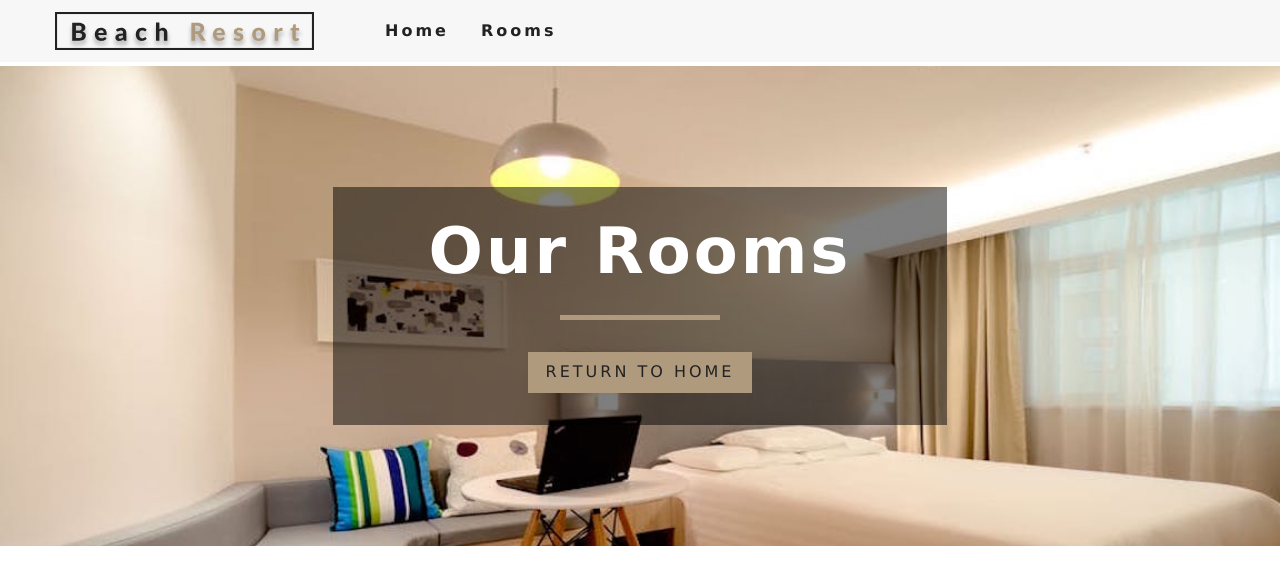
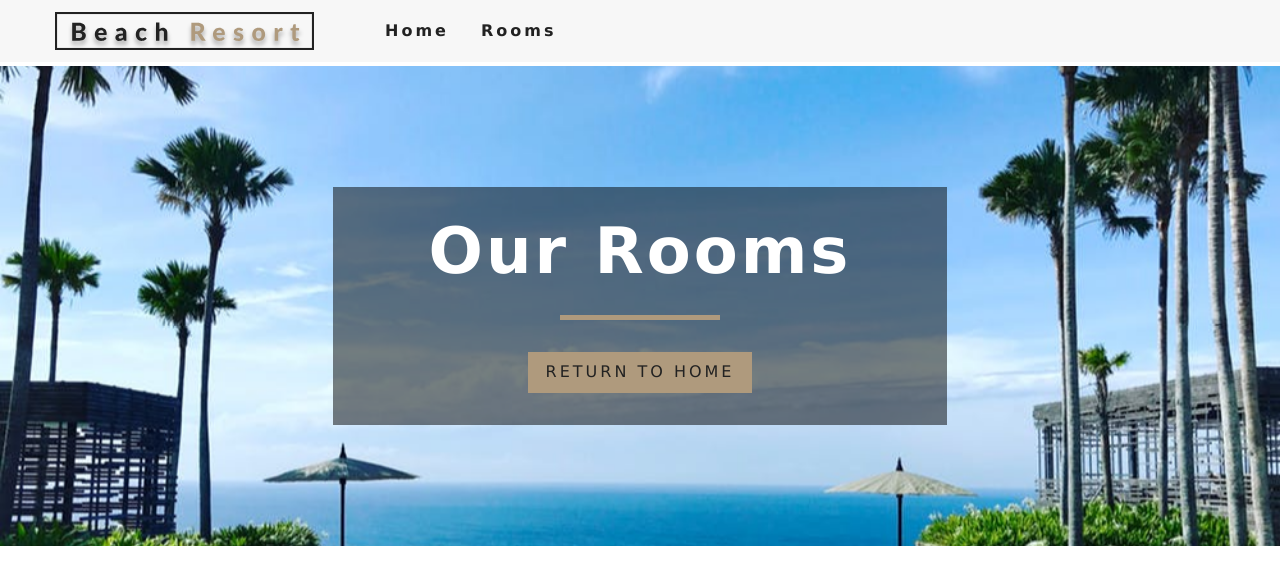
Before and after one commit to AmanAzim/Beach-Reasort-React, a React (Create React App) app: page /rooms in a window 1280 px wide. Shown: the top 584 px of the page. Built offline with nearby package versions, Linux system fonts and the light colour scheme.

Commit message:
"HeadBackground comp edited for dynamic images and styled component added for same task"

```diff
--- a/src/App.css
+++ b/src/App.css
@@ -169,7 +169,7 @@ h6 {
   background-size: cover;
 }
 .roomsHero {
-  background-image: url("images/room-2.jpeg");
+  /*background-image: url("images/room-2.jpeg");*/
   min-height: 60vh;
 }
 /* End of Hero */
--- a/src/components/SingleRoom.js
+++ b/src/components/SingleRoom.js
@@ -4,8 +4,8 @@ import {RoomsContext} from '../contextStore/RoomsContextProvider'
 
 import HeadBackground from './reusableComps/HeadBackground'
 import Banner from './reusableComps/Banner'
-
-
+import StyledHeadBackground from './reusableComps/StyledHeadBackground'
+import defaultImg from '../images/room-1.jpeg'
 
 class SingleRoom extends Component {
 
@@ -13,6 +13,7 @@ class SingleRoom extends Component {
 
     state={
         slug:this.props.match.params.slug,
+        defaultImg:defaultImg
     };
 
 
@@ -35,7 +36,7 @@ class SingleRoom extends Component {
             const {name, description, capacity, size, price, extras, breakfast, pets, images}=room;
 
             showRender=(
-                <HeadBackground cssClass="roomsHero">
+                <HeadBackground cssClass="roomsHero" img={images[0]}>
                     <Banner title={`${name} room`}>
                         <Link to="/rooms" className="btn-primary">Back to rooms</Link>
                     </Banner>
--- a/src/components/reusableComps/HeadBackground.js
+++ b/src/components/reusableComps/HeadBackground.js
@@ -1,9 +1,19 @@
 import React from 'react';
 
 
-const HeadBackground = ({children, cssClass}) => {
+const HeadBackground = ({children, cssClass, img}) => {
+
+    let background=null;
+    if(img){
+      background={
+        backgroundImage:`url(${img})`
+      }
+    }else{
+        background={}
+    }
+
     return (
-        <header className={cssClass}>
+        <header className={cssClass} style={background}>
             {children}
         </header>
     );
@@ -12,6 +22,6 @@ const HeadBackground = ({children, cssClass}) => {
 //Setting up default prop value
 HeadBackground.defaultProps={
     cssClass:"defaultHero"
-}
+};
 
 export default HeadBackground;
--- /dev/null
+++ b/src/components/reusableComps/StyledHeadBackground.js
@@ -0,0 +1,16 @@
+import styled from 'styled-components'
+
+const StyledHeadBackground=styled.header`
+  min-height: calc(100vh - 66px);
+  background: url(${props=>props.img? props.img:''}) center/cover no-repeat;
+  display: flex;
+  align-items: center;
+  justify-content: center;
+  background-attachment: fixed;
+  background-position: center;
+  background-repeat: no-repeat;
+  background-size: cover;
+`;
+
+export default StyledHeadBackground;
+// background: url(${props=>props.img}) center/cover no-repeat;
```
